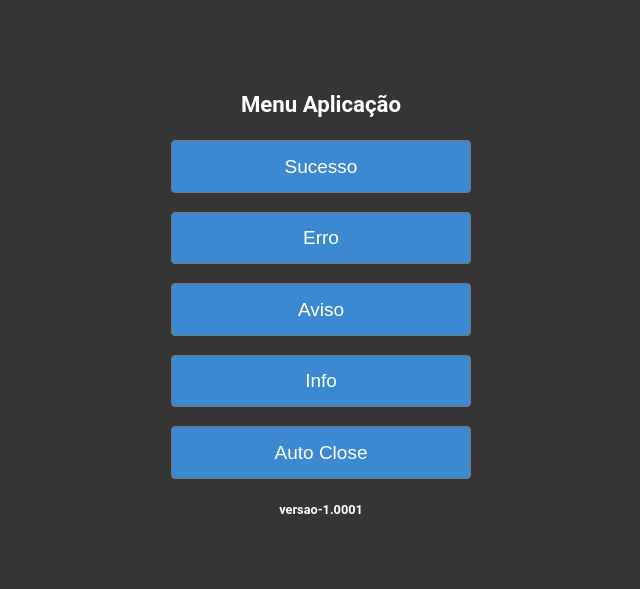
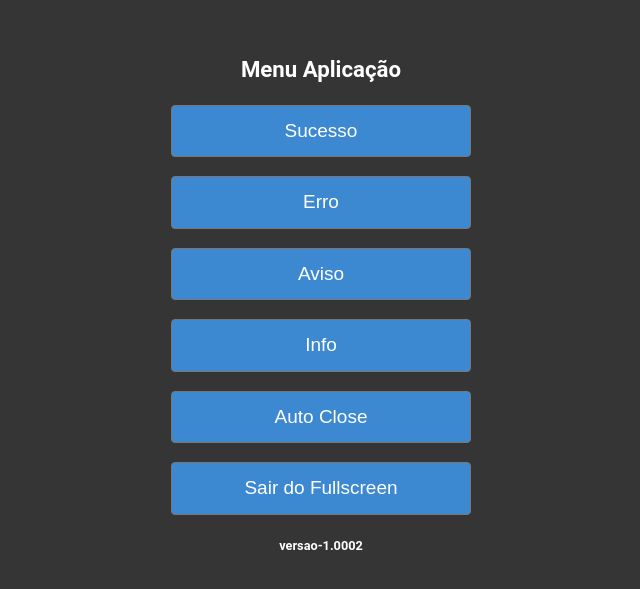
Before and after one commit to jcatgray/meu-app, a SvelteKit app: page / in a window 1280 px wide. Shown: the part 115-704 px from the top of the page, without its empty margins (319-959 px from the left). Built offline with nearby package versions, Linux system fonts and the light colour scheme.

Commit message:
incluido botao sair tela fullscreen

```diff
--- a/src/routes/+page.svelte
+++ b/src/routes/+page.svelte
@@ -1,12 +1,20 @@
 <script>
-	import { showSuccess, showError, showWarning, showInfo } from '$lib/stores/alert';
+	import {
+		showSuccess,
+		showError,
+		showWarning,
+		showInfo,
+	} from "$lib/stores/alert";
 
 	function handleSuccess() {
 		showSuccess("Sucesso", "Operação realizada com sucesso!!");
 	}
 
 	function handleError() {
-		showError("Erro", "Não foi possivel alocar material no endereço 93-E-FE. Tente outro endereço!!");
+		showError(
+			"Erro",
+			"Não foi possivel alocar material no endereço 93-E-FE. Tente outro endereço!!",
+		);
 	}
 
 	function handleWarning() {
@@ -20,25 +28,28 @@
 	function handleAutoClose() {
 		showSuccess("Auto Close", "Este alerta fechará automaticamente", {
 			autoClose: true,
-			autoCloseDelay: 2000
+			autoCloseDelay: 2000,
 		});
 	}
 
+	function exitFullscreen() {
+		if (document.fullscreenElement) {
+			document.exitFullscreen();
+		}
+	}
 </script>
-
-
 <div class="menu-container">
 	<h3>Menu Aplicação</h3>
 	<br />
-
 	<div class="button-container">
 		<button on:click={handleSuccess}>Sucesso</button>
 		<button on:click={handleError}>Erro</button>
 		<button on:click={handleWarning}>Aviso</button>
 		<button on:click={handleInfo}>Info</button>
 		<button on:click={handleAutoClose}>Auto Close</button>
+		<button on:click={exitFullscreen}>Sair do Fullscreen</button>
 	</div>
 
 	<br />
-  <h6>versao-1.0001</h6>
+	<h6>versao-1.0002</h6>
 </div>
```
Lines whose indentation alone changed are shown as unchanged.
